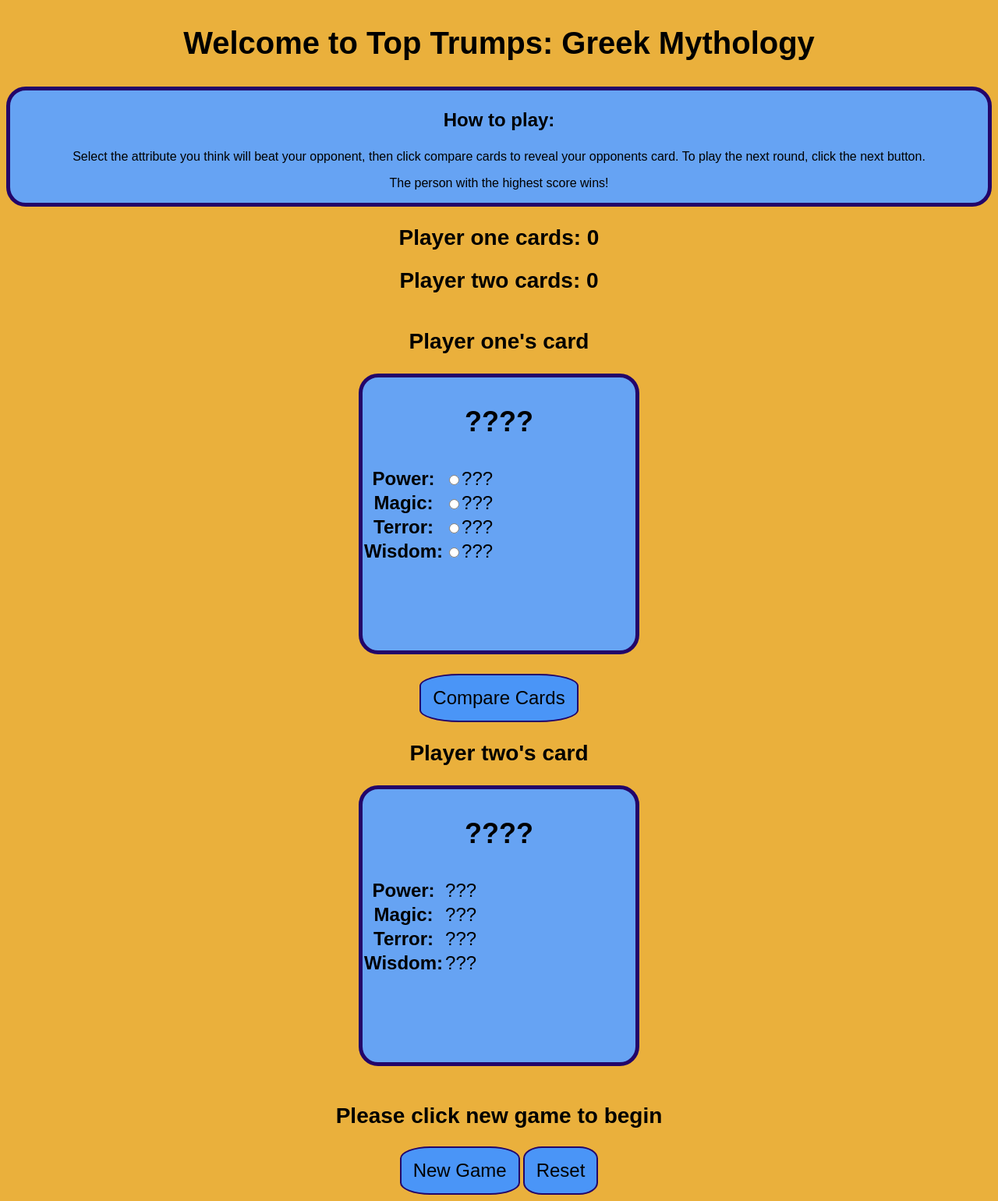
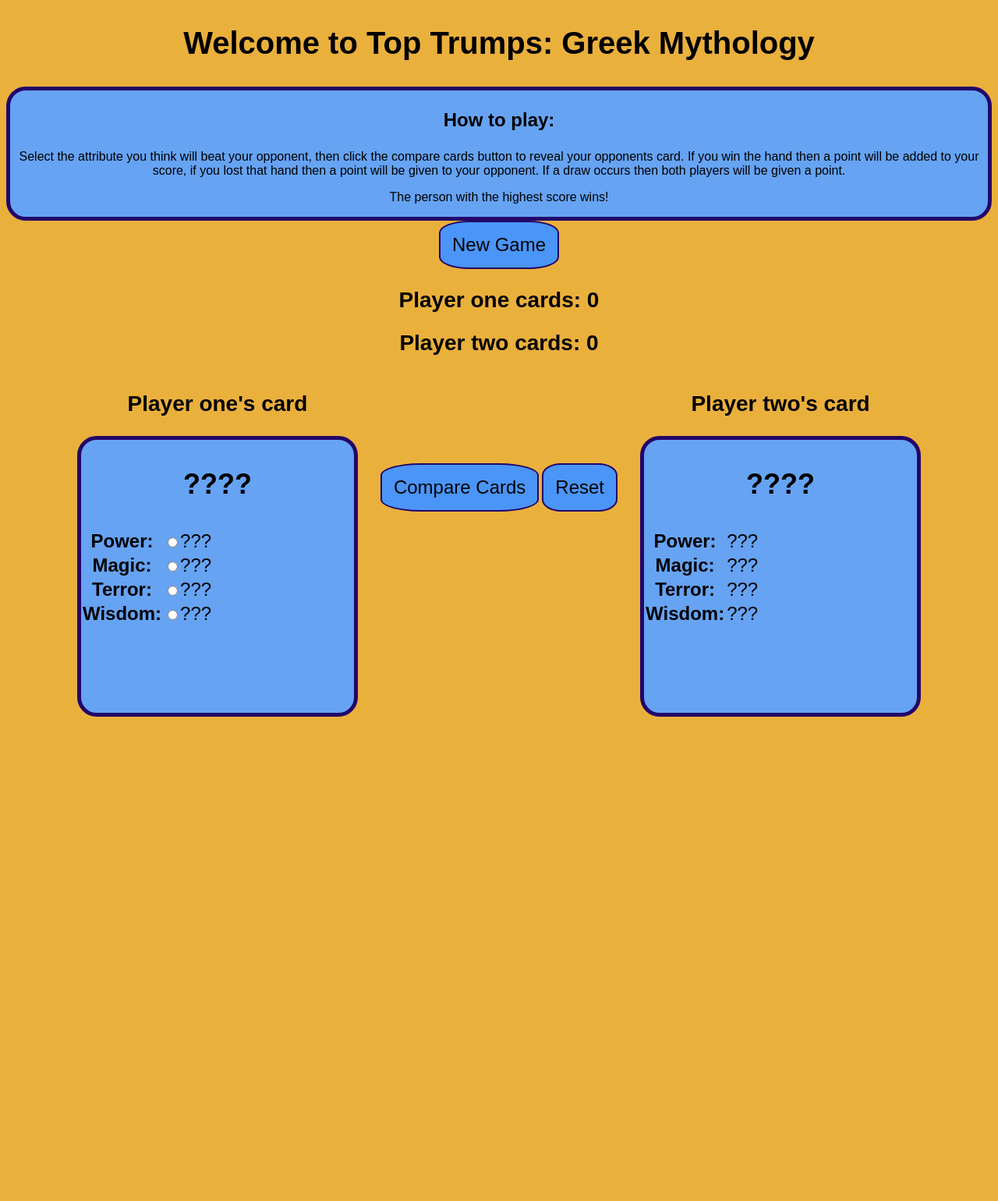
Before and after one commit to NatBat92/greek-gods-top-trumps, a plain HTML site: page index.html in a window 1280 px wide. Shown: the whole page at 78% size. After the commit the page ends 952 px from the top, so only its background shows below. Drawn offline with nearby package versions, Linux system fonts and the light colour scheme; a web font is replaced by a local one.

Commit message:
move new game button and add function to hide it once clicked, also add form reset button

```diff
--- a/assets/js/game.js
+++ b/assets/js/game.js
@@ -66,7 +66,19 @@
     //set computers cards
     //for (let m = 0; m < 10; m++){
      //   if (playerOnehand[m] =)
-    //}
+    }
+
+    let newGame = document.getElementById("new-game");
+    newGame.addEventListener ('click', () => {
+        newGame.style.display = 'none';
+    })
+
+    function resetGame() {
+        document.getElementById("reset-game").reset()
+    }
 
 
-}
+
+
+
+//}
--- a/index.html
+++ b/index.html
@@ -9,7 +9,8 @@
   <link rel="preconnect" href="https://fonts.googleapis.com">
 <link rel="preconnect" href="https://fonts.gstatic.com" crossorigin>
 <link href="https://fonts.googleapis.com/css2?family=GFS+Neohellenic:wght@700&display=swap" rel="stylesheet">
-<title>Greek Gods Top Trumps</title>
+<!--<script src="assets/js/game.js"></script>-->
+  <title>Greek Gods Top Trumps</title>
 </head>
 <body>
 
@@ -18,10 +19,15 @@
     <h1>Welcome to Top Trumps: Greek Mythology</h1>
     <div id="how-to-play">
     <h3>How to play:</h3>
-    <p>Select the attribute you think will beat your opponent, then click compare cards to reveal your opponents card. To play the next round, click the next button.</p>
+    <p>Select the attribute you think will beat your opponent, then click the compare cards button to reveal your opponents card. If you win the hand then a point will be added to your score, if you lost that hand then a point will be given to your opponent. If a draw occurs then both players will be given a point. </p>
     <p>The person with the highest score wins!</p>
     </div>
   </section>
+
+    <div id="buttons">
+      <button id="new-game" input type="button" onclick="GenerateHand();">New Game</button>
+    </div>
+
 
   <!--Players cards and playing area-->
   <section id="game-section">
@@ -56,10 +62,10 @@
         </table>
       </div>
     </div>
-    </form>
 
     <input id="compare-cards" value="Compare Cards" type="submit">
-    <form id="player2">
+    <button id="reset-game" onclick="resetGame()">Reset</button>
+
     <div id="p2-current">
       <h2>Player two's card</h2>
       <div class="box">
@@ -86,15 +92,7 @@
         </table>
       </div>
     </div>
-  </form>
-  </section>
-
-  <section>
-    <h2>Please click new game to begin</h2>
-    <div id="buttons">
-      <button id="new-game" input type="button" onclick="GenerateHand();">New Game</button>
-      <button id="reset-game">Reset</button>
-    </div>
+    </form>
   </section>
 
   <script src="assets/js/game.js"></script>
```
